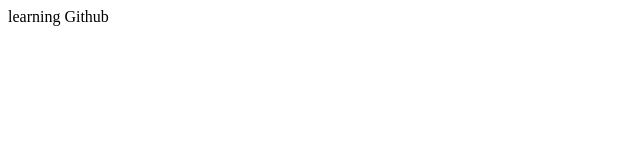
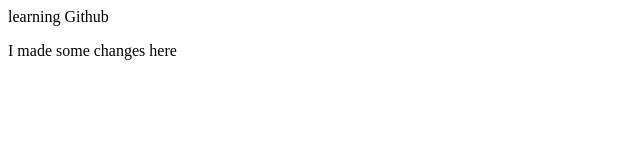
Before and after one commit to Abhishek7844/learning_git_github, a plain HTML site: page index.html in a window 1280 px wide. Shown: the whole page, without its empty margins (0-640 px from the left). Drawn offline with Linux system fonts and the light colour scheme.

Commit message:
add in html

```diff
--- a/index.html
+++ b/index.html
@@ -1 +1,2 @@
 <p>learning Github</p>
+<p>I made some changes here</p>
```
